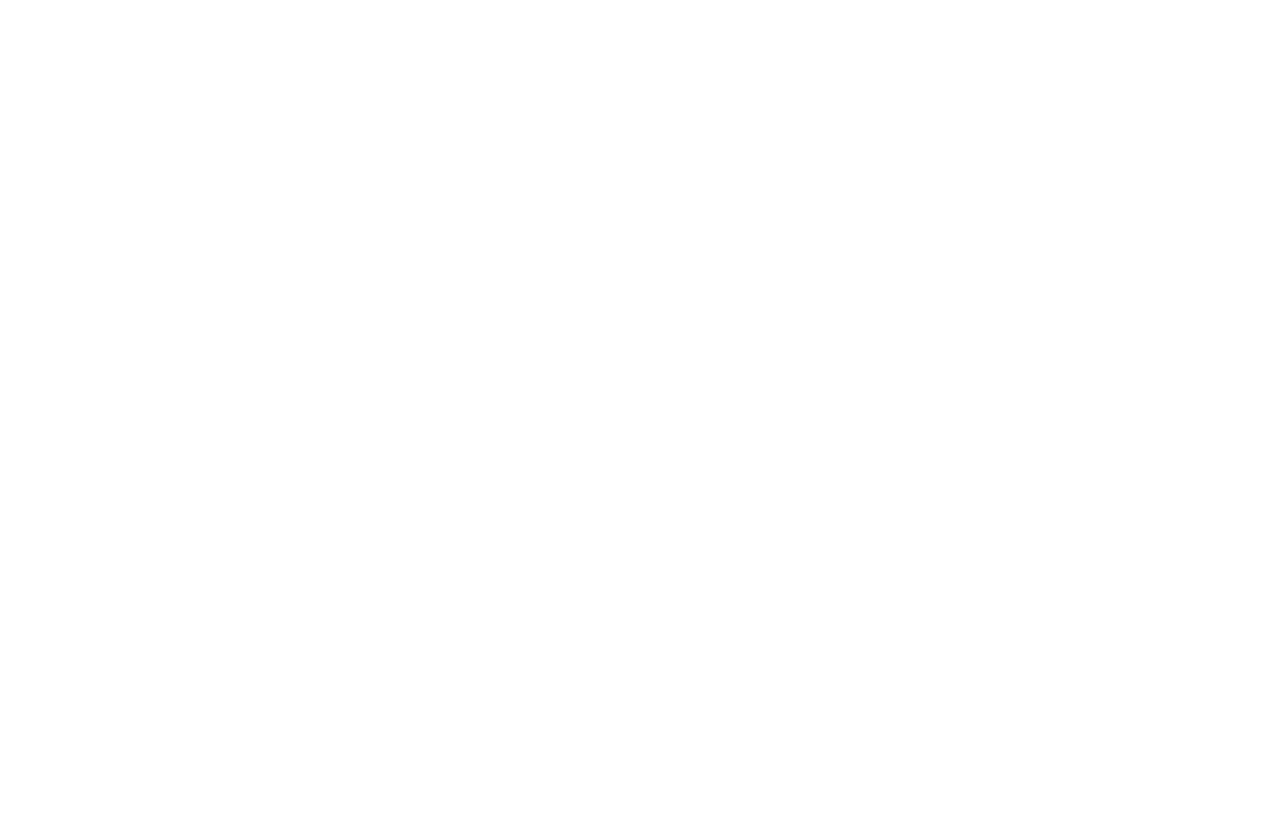
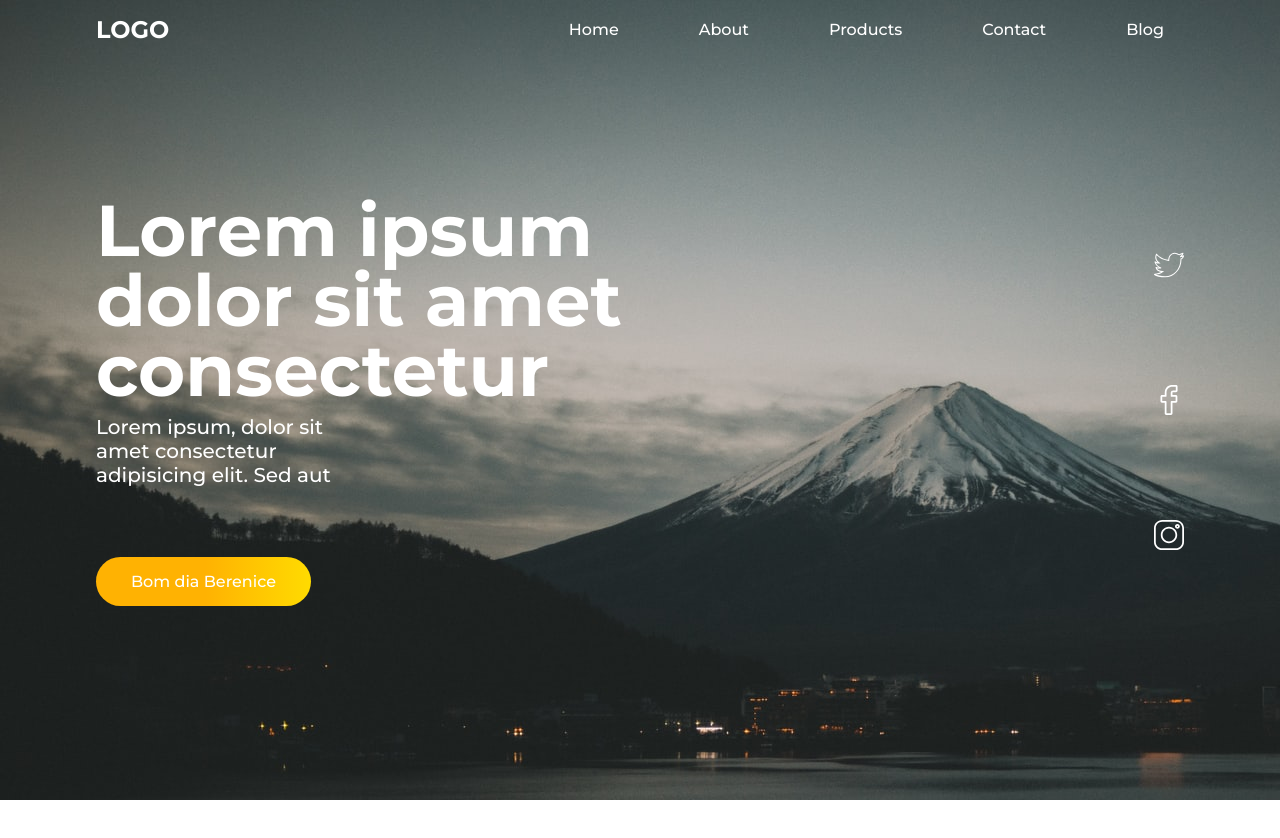
Before and after one commit to miguelsndc/travel-agency-landing-pg, a plain HTML site: page index.html in a window 1280 px wide. Shown: the top 838 px of the page. Before the commit the page ends 800 px from the top, so only its background shows below. Drawn offline with Linux system fonts and the light colour scheme.

Commit message:
flexbox explaiend

```diff
--- a/index.html
+++ b/index.html
@@ -11,7 +11,40 @@
       rel="stylesheet"
     />
     <link rel="stylesheet" href="./styles/main.css" />
+
+    <script src="./js/script.js" defer></script>
     <title>Travel</title>
   </head>
-  <body></body>
+  <body>
+    <header class="menu" id="menu">
+      <nav>
+        <h1><a href="#">LOGO </a></h1>
+        <ul>
+          <li><a href="#">Home</a></li>
+          <li><a href="#">About</a></li>
+          <li><a href="#">Products</a></li>
+          <li><a href="#">Contact</a></li>
+          <li><a href="#">Blog</a></li>
+        </ul>
+      </nav>
+    </header>
+    <section class="hero">
+      <div class="info">
+        <div>
+          <h2>Lorem ipsum dolor sit amet consectetur</h2>
+          <p>
+            Lorem ipsum, dolor sit amet consectetur adipisicing elit. Sed aut
+          </p>
+          <button class="cta-btn">Bom dia Berenice</button>
+        </div>
+        <aside>
+          <div class="twitter"></div>
+          <div class="facebook"></div>
+          <div class="instagram"></div>
+        </aside>
+      </div>
+    </section>
+    <div style="height: 2000px"></div>
+  </body>
 </html>
+<!-- Visual Studio C  ode -->
--- /dev/null
+++ b/js/script.js
@@ -0,0 +1,14 @@
+const header = document.getElementById('menu');
+
+function toggleActiveHeader() {
+  const elDistanceToTop =
+    window.pageYOffset + header.getBoundingClientRect().top;
+
+  if (elDistanceToTop > 200) {
+    header.classList.add('active');
+  } else {
+    header.classList.remove('active');
+  }
+}
+
+window.addEventListener('scroll', toggleActiveHeader);
--- a/styles/main.css
+++ b/styles/main.css
@@ -1,4 +1,8 @@
-/* ====================== GLOBALS ========================== */
+:root {
+  --yellow: #ffed00;
+  --black: #0e0e0e;
+  --white: #fff;
+}
 
 * {
   margin: 0;
@@ -6,39 +10,148 @@
   box-sizing: border-box;
 }
 
-:root {
-  --yellow-500: #ffed00;
-  --black: #0e0e0e;
-  --white: #fff;
+body {
+  font-family: 'Montserrat', sans-serif;
 }
 
-body,
-input,
-textarea {
-  font: 500 1rem 'Montserrat', sans-serif;
+a {
+  text-decoration: none;
+  color: white;
 }
 
-button {
+.active {
+  background: rgb(212, 212, 212);
+}
+
+.menu {
+  width: 100%;
+
+  display: flex;
+  align-items: center;
+  justify-content: center;
+
+  position: fixed;
+
+  transition: all 0.2s ease-in-out;
+
+  color: white;
+}
+
+.menu nav {
+  width: 85%;
+
+  display: flex;
+  align-items: center;
+  justify-content: space-between;
+
+  z-index: 9;
+}
+
+.menu nav ul {
+  display: flex;
+  align-items: center;
+
+  list-style: none;
+
+  padding: 20px;
+}
+
+.menu nav li:not(:last-child) {
+  margin-right: 80px;
+}
+
+.hero {
+  width: 100%;
+  height: 100vh;
+
+  background-image: url('/assets/images/clay-banks-u27Rrbs9Dwc-unsplash.jpg');
+
+  display: flex;
+  align-items: center;
+  justify-content: center;
+}
+
+.hero .info {
+  width: 85%;
+
+  display: flex;
+  align-items: center;
+  justify-content: space-between;
+}
+
+.info > div {
+  width: 50%;
+}
+
+.info div h2 {
+  color: var(--white);
+  font-size: 72px;
+
+  line-height: 70px;
+}
+
+.info div p {
+  color: var(--white);
+  margin-top: 10px;
+
+  font-size: 20px;
+
+  width: 50%;
+}
+
+.info div .cta-btn {
+  border: 0;
+  outline: 0;
+  border-radius: 30px;
+
+  padding: 15px 35px;
+  margin-top: 70px;
+
+  font-size: 21px;
+  background: rgb(255, 178, 2);
+  background: linear-gradient(
+    90deg,
+    rgba(255, 178, 2, 1) 51%,
+    rgba(255, 219, 1, 1) 100%
+  );
+  color: white;
+  font: inherit;
+
   cursor: pointer;
 }
 
-a {
-  color: inherit;
-  text-decoration: none;
+.twitter {
+  width: 30px;
+  height: 30px;
+
+  background: url('/assets/icons/twitter.svg');
+  background-repeat: no-repeat;
+}
+.facebook {
+  width: 30px;
+  height: 30px;
+
+  background: url('/assets/icons/facebook.svg');
+  background-repeat: no-repeat;
+}
+.instagram {
+  width: 30px;
+  height: 30px;
+
+  background: url('/assets/icons/instagram.svg');
+  background-repeat: no-repeat;
 }
 
-ol,
-ul {
-  list-style: none;
+aside {
+  width: 10%;
+  height: 300px;
+
+  display: flex;
+  flex-direction: column;
+  justify-content: space-between;
+  align-items: flex-end;
 }
 
-@media (max-width: 1080px) {
-  html {
-    font-size: 93.75%;
-  }
-}
-@media (max-width: 720px) {
-  html {
-    font-size: 87.5%;
-  }
-}
+/* 1vh -> 1/100 100vh -> 100/100  / 100% */
+
+/* viewport height */
```
Also changed, not shown: assets/images/clay-banks-u27Rrbs9Dwc-unsplash.jpg (added), assets/images/elliott-engelmann-DjlKxYFJlTc-unsplash.jpg (added), assets/images/ruedi-haberli-UevPb8Drbyk-unsplash.jpg (added), 2 other files.
